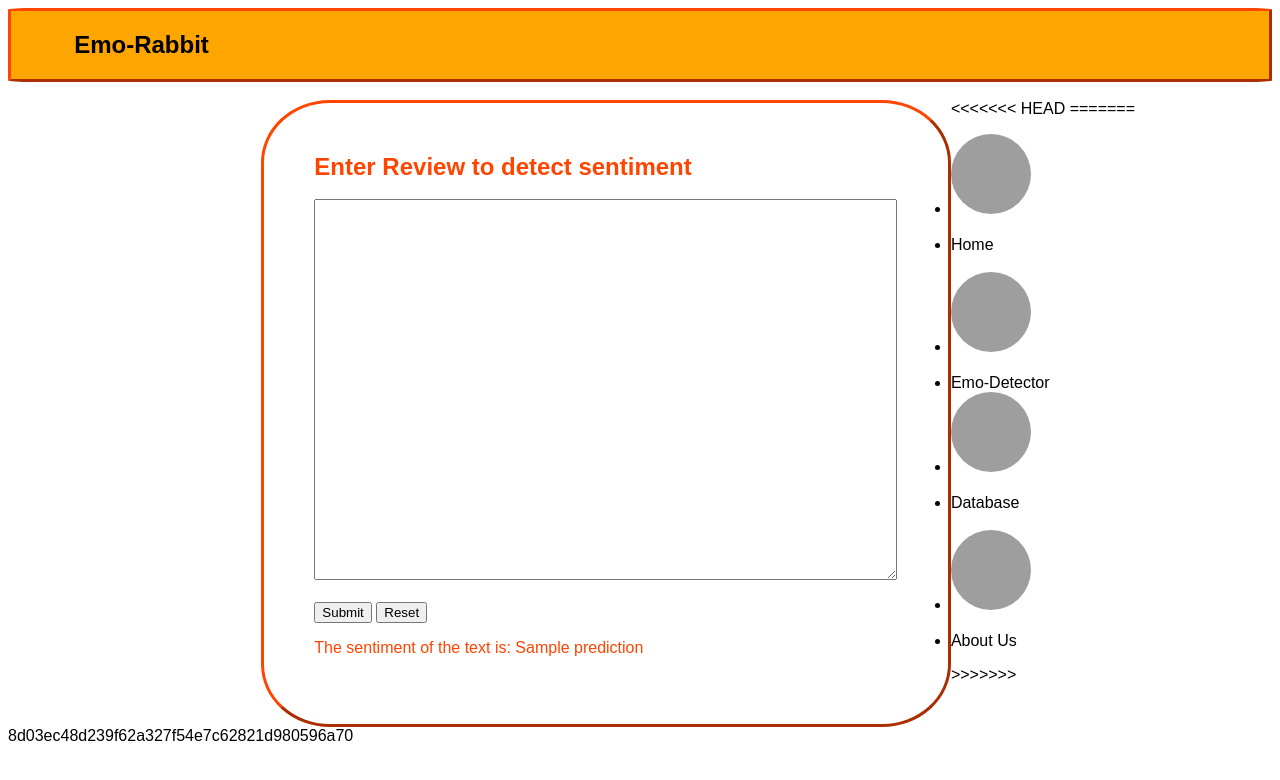
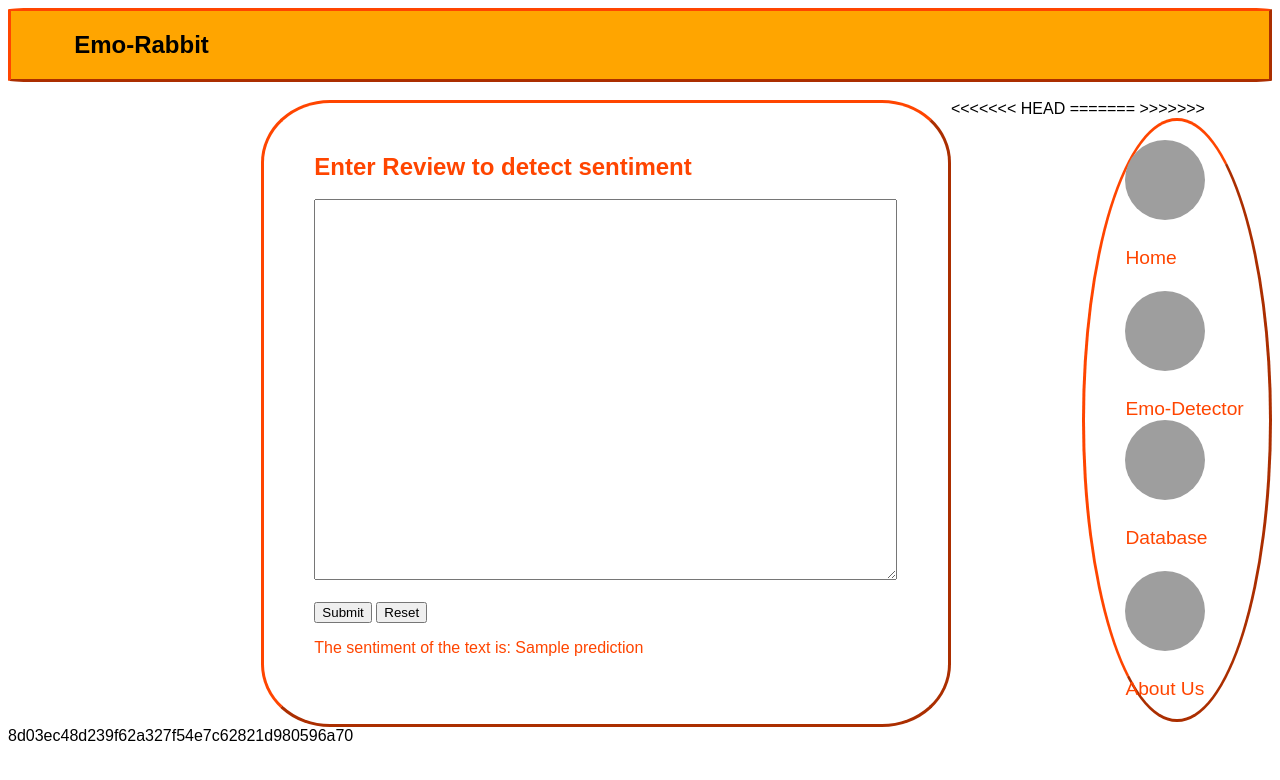
Before and after one commit to THE-HEX-CLAN/Emo-Rabbit, a Flask app: template templates/Emotion.html in a window 1280 px wide. Shown: the top 780 px of the page. Run offline with Flask 3, Linux system fonts and the light colour scheme; the template is opened without the code that fills it: most values are stand-ins (such as "Sample title", 1, 10 or a date in 2020); parts of the project's set-up code (start-up, migrations or seed data) failed here and were passed over; grey boxes are pictures that could not be loaded.

Commit message:
added the navbar in emotion css file

```diff
--- a/static/css/Emotion.css
+++ b/static/css/Emotion.css
@@ -37,3 +37,16 @@ input[type="text"] {
     border-radius: 10%;
 
 }
+.navbar{
+    float: right;
+    border-style: outset;
+    border-color: orangered;
+    border-radius: 50%;
+    font-size: larger;
+    padding-right: 2%;
+    font-family: sans-serif;
+    color: orangered;
+}
+.navbar > ul{
+    list-style-type: none;
+}
```
